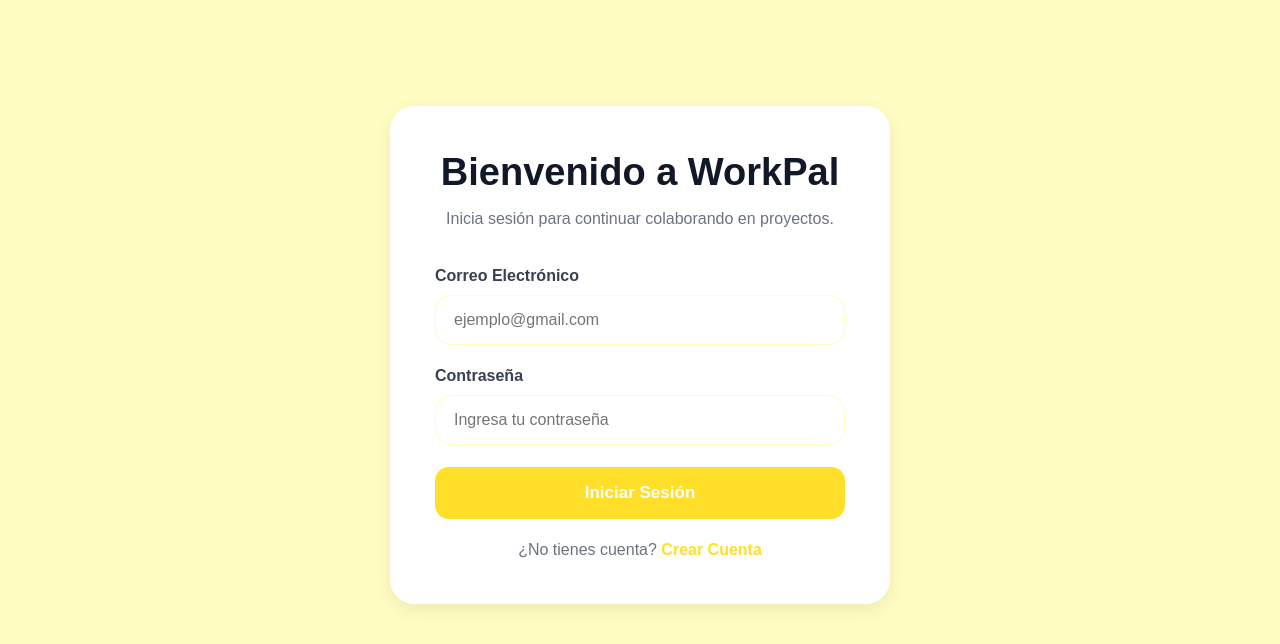
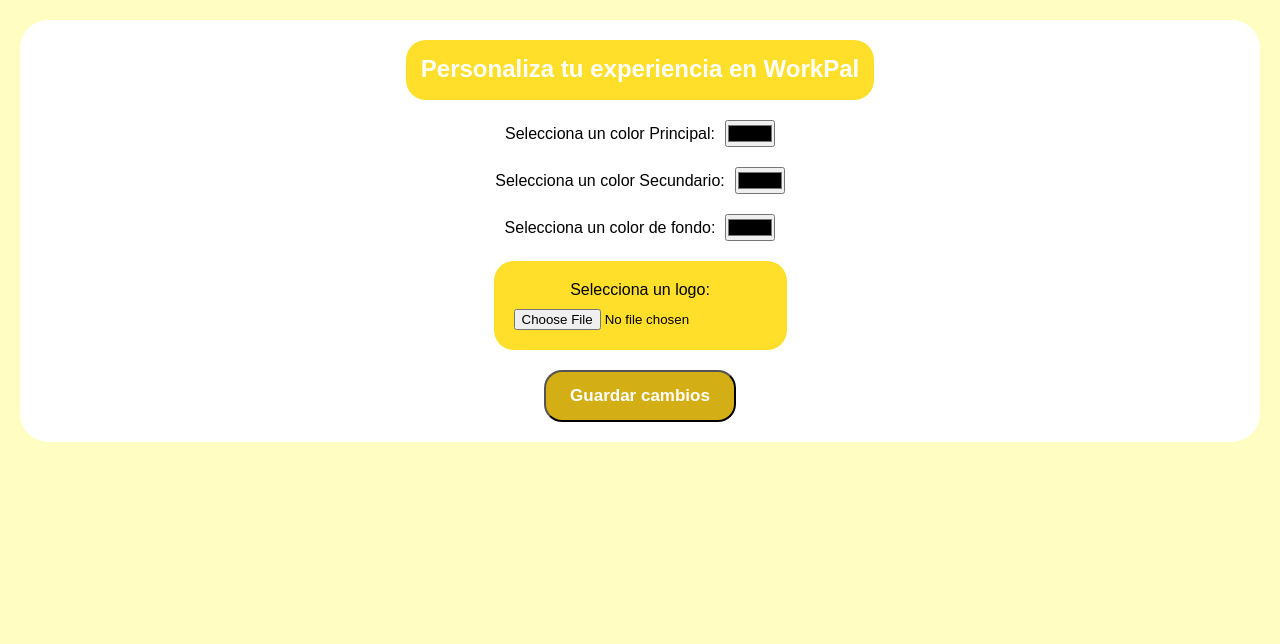
Before and after one commit to vicentt16/WorkPalFrontEnd, a React (Vite) app in the folder WorkPal/: page /personalize in a window 1280 px wide. Before the commit this address led to /. Shown: the top 644 px of the page. Built offline with nearby package versions, Linux system fonts and the light colour scheme.

Commit message:
making personalicePage preatier

```diff
--- a/WorkPal/src/Pages/PersonalizePage/PersonalizePage.css
+++ b/WorkPal/src/Pages/PersonalizePage/PersonalizePage.css
@@ -1,9 +1,72 @@
-:root{
-    --color-principal-dinamico: #ffdf29;
-    --color-secundario-dinamico: #d4ae15;
-    --color-fondo-dinamico: #fffdc2;
+:root {
+  --color-principal-dinamico: #ffdf29;
+  --color-secundario-dinamico: #d4ae15;
+  --color-fondo-dinamico: #fffdc2;
 }
 
-.logo-picker{
- background-color: var(--color-fondo-dinamico);
+.personalize-container {
+  display: flex;
+  flex-direction: column;
+  align-items: center;
+  justify-content: center;
+  gap: 20px;
+  margin: 20px 20px;
+  padding: 20px;
+  background-color: white;
+    border-radius: 28px;
 }
+
+.personalize-header {
+  background-color: var(--color-principal-dinamico);
+  font-size: 24px;
+  font-weight: 600;
+  color: white;
+  text-align: center;
+  justify-content: center;
+  height: 60px;
+  padding: 15px;
+  border-radius: 20px;
+}
+
+.color-principal-picker {
+  display: flex;
+  align-items: center;
+  justify-content: center;
+  gap: 10px;
+}
+
+.color-secundario-picker {
+  display: flex;
+  align-items: center;
+  justify-content: center;
+  gap: 10px;
+}
+
+.color-fondo-picker {
+  display: flex;
+  align-items: center;
+  justify-content: center;
+  gap: 10px;
+}
+
+.logo-picker {
+  display: flex;
+  flex-direction: column;
+  align-items: center;
+  justify-content: center;
+  gap: 10px;
+  background-color: var(--color-principal-dinamico);
+  padding: 20px;
+    border-radius: 20px;
+}
+
+.save-button {
+  background-color: var(--color-secundario-dinamico);
+  color: white;
+  font-size: 17px;
+  font-weight: 600;
+  cursor: pointer;
+  transition: 0.25s ease;
+  border-radius: 18px;
+  padding: 14px 24px;
+}
--- a/WorkPal/src/Pages/PersonalizePage/PersonalizePage.jsx
+++ b/WorkPal/src/Pages/PersonalizePage/PersonalizePage.jsx
@@ -32,8 +32,10 @@ export default function PersonalizePage() {
 
     return(
         <>
-        <div>
+        <div className="personalize-container">
+            <header className="personalize-header">
                 <p1>Personaliza tu experiencia en WorkPal</p1>
+            </header>
             <div className="color-principal-picker">
                 <label htmlFor="color">Selecciona un color Principal:</label>
                 <input
--- a/WorkPal/src/main.jsx
+++ b/WorkPal/src/main.jsx
@@ -2,13 +2,15 @@ import React from "react";
 import ReactDOM from "react-dom/client";
 import App from "./App";
 import { AuthProvider } from "./Context/AuthContext";
+
+import PersonalizePage from "./Pages/PersonalizePage/PersonalizePage";
 
 ReactDOM.createRoot(
   document.getElementById("root")
 ).render(
   <React.StrictMode>
     <AuthProvider>
-      <App />
+      <PersonalizePage />
     </AuthProvider>
   </React.StrictMode>
 );
```
Lines whose indentation alone changed are shown as unchanged.
